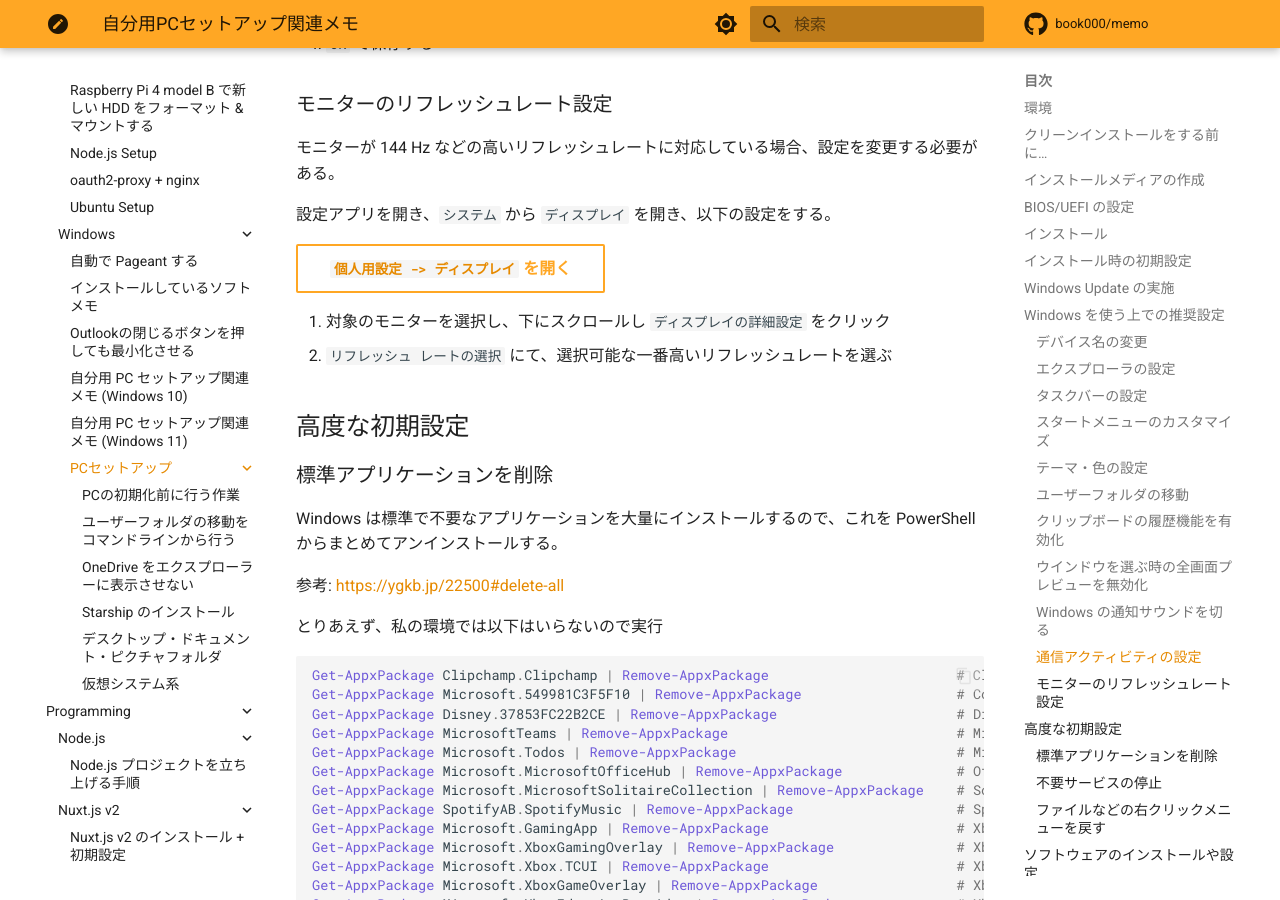
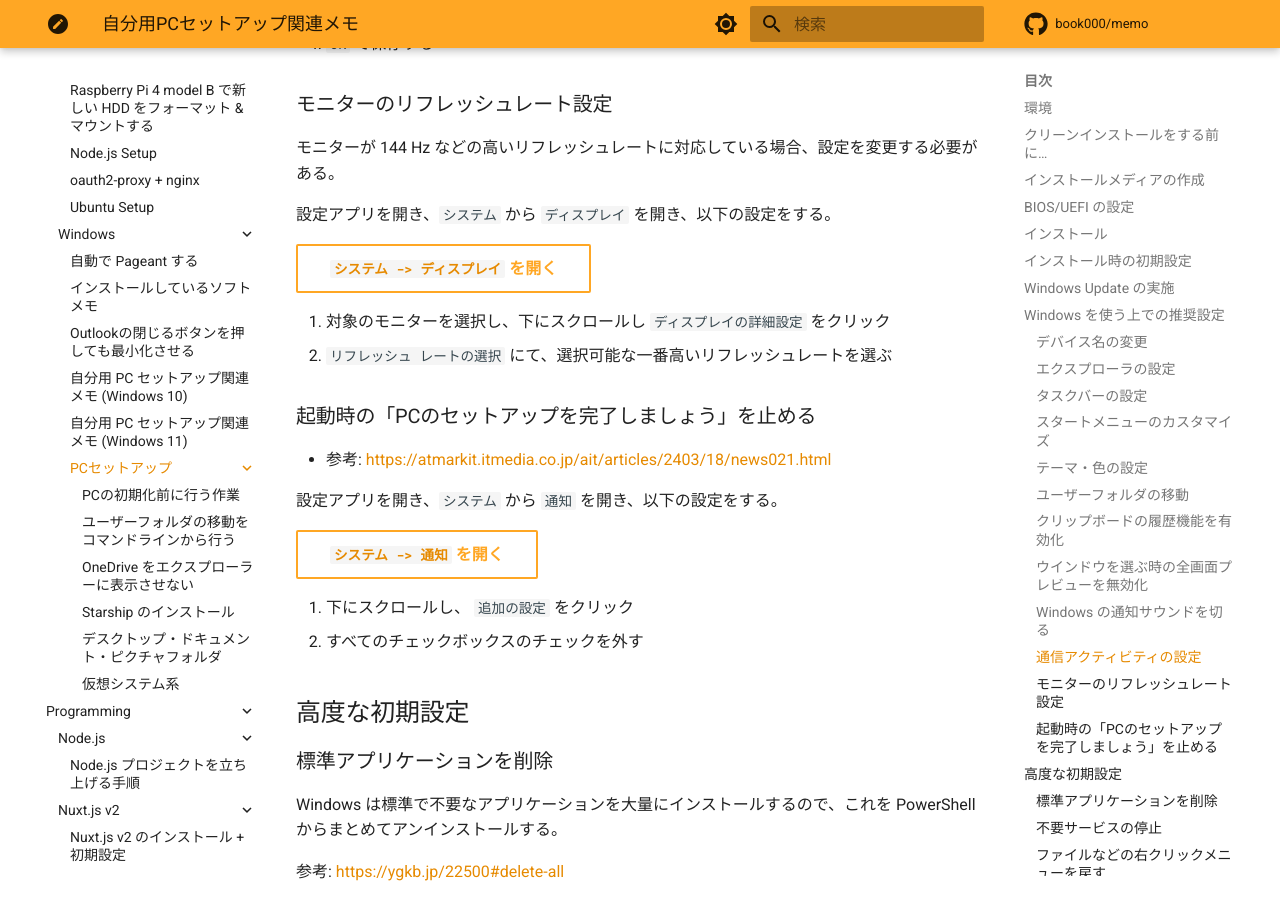
Before and after one commit to book000/memo, an MkDocs documentation site: the page built from docs/os/windows/setup/index.md, in a window 1280 px wide and 900 px high, scrolled down 9244 px. Built offline with MkDocs 1.6.1 and Material for MkDocs 9.7.7, drawn with Linux system fonts in a browser that asks for light colours; comment, search, counter and statistics services are not loaded.

Commit message:
feat: 起動時の「PCのセットアップを完了しましょう」を止める

```diff
--- a/docs/os/windows/setup/index.md
+++ b/docs/os/windows/setup/index.md
@@ -223,10 +223,21 @@ Discord などで通話中にほかの音量が下がってしまう問題を解
 
 設定アプリを開き、`システム` から `ディスプレイ` を開き、以下の設定をする。
 
-[`個人用設定 -> ディスプレイ` を開く](ms-settings:display){ .md-button }
+[`システム -> ディスプレイ` を開く](ms-settings:display){ .md-button }
 
 1. 対象のモニターを選択し、下にスクロールし `ディスプレイの詳細設定` をクリック
 2. `リフレッシュ レートの選択` にて、選択可能な一番高いリフレッシュレートを選ぶ
+
+### 起動時の「PCのセットアップを完了しましょう」を止める
+
+- 参考: https://atmarkit.itmedia.co.jp/ait/articles/2403/18/news021.html
+
+設定アプリを開き、`システム` から `通知` を開き、以下の設定をする。
+
+[`システム -> 通知` を開く](ms-settings:notifications){ .md-button }
+
+1. 下にスクロールし、 `追加の設定` をクリック
+2. すべてのチェックボックスのチェックを外す
 
 ## 高度な初期設定
 
```
